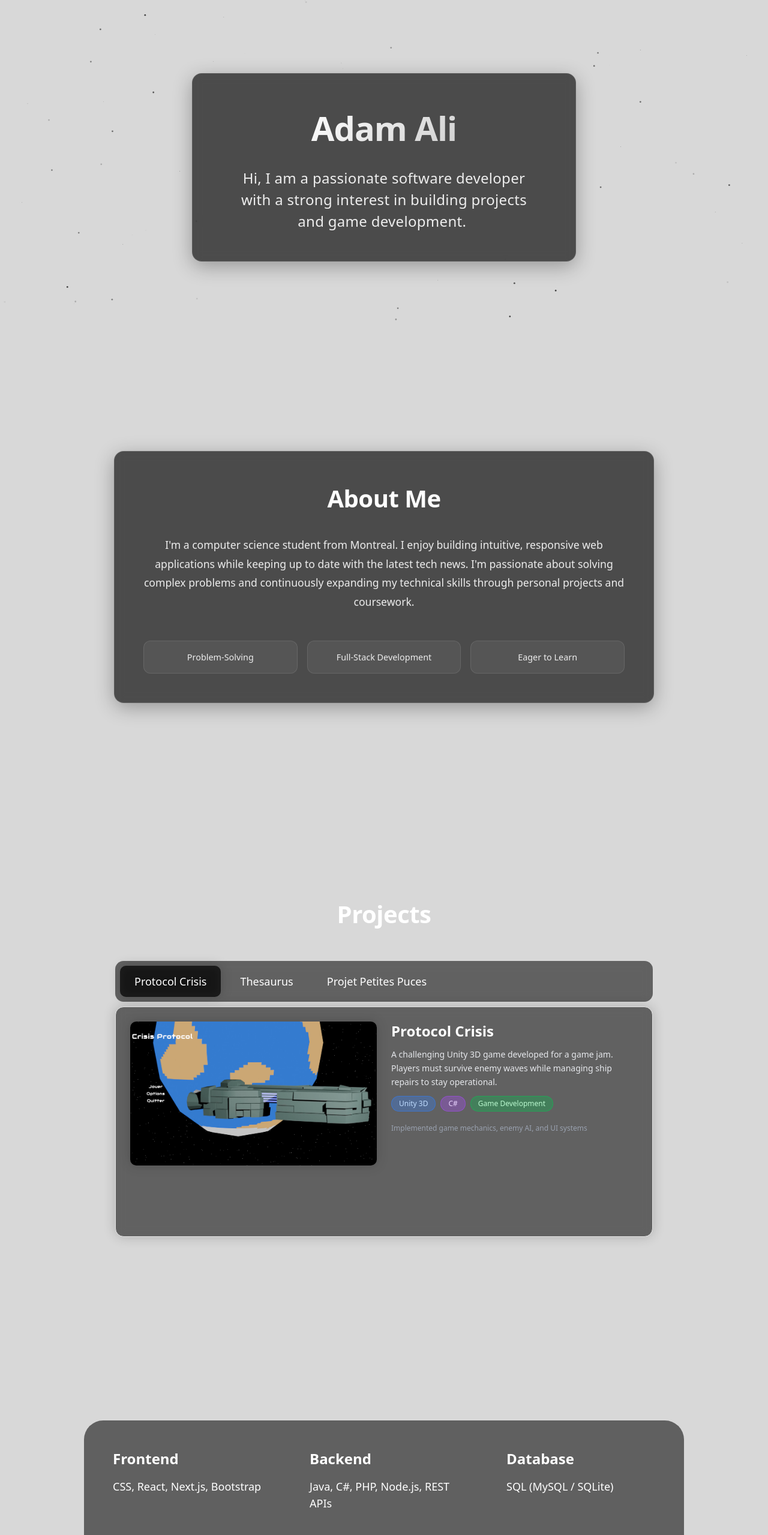
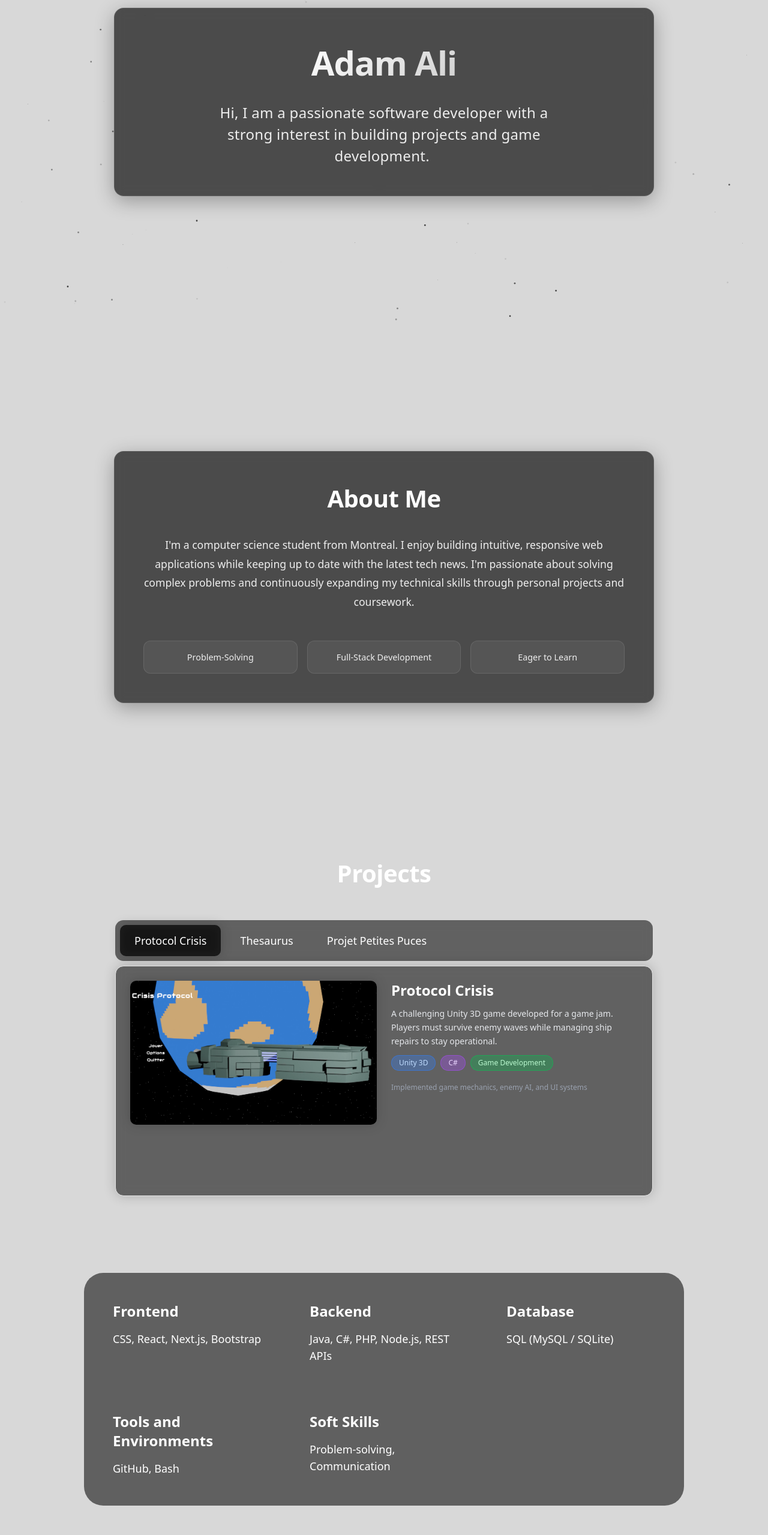
Before and after one commit to AdamsConquest/Portfolio, a Next.js app in the folder portfolio/: page / in a window 1280 px wide. Shown: the part 238-2797 px from the top of the page at 60% size. Built offline with nearby package versions, Linux system fonts and the light colour scheme.

Commit message:
refactor: update layout and styling for sections in the portfolio

```diff
--- a/portfolio/app/components/aboutMe/aboutme.css
+++ b/portfolio/app/components/aboutMe/aboutme.css
@@ -1,10 +1,7 @@
 .about-me {
   display: flex;
   flex-direction: column;
-  position: absolute;
-  top: 50%;
-  left: 50%;
-  transform: translate(-50%, -50%);
+  position: relative;
   z-index: 10;
   color: white;
   text-align: center;
@@ -18,6 +15,7 @@
   border: 1px solid rgba(255, 255, 255, 0.1);
   gap: 1.5rem;
   box-shadow: 0 8px 32px rgba(0, 0, 0, 0.3);
+  margin: 0 auto;
 }
 
 @media (min-width: 768px) {
@@ -57,9 +55,17 @@
 
 .about-highlights {
   display: grid;
-  grid-template-columns: repeat(auto-fit, minmax(150px, 1fr));
-  gap: 1rem;
-  margin-top: 1rem;
+  grid-template-columns: repeat(1, 1fr);
+  gap: 0.75rem;
+  margin-top: 0.75rem;
+}
+
+@media (min-width: 480px) {
+  .about-highlights {
+    grid-template-columns: repeat(3, 1fr);
+    gap: 1rem;
+    margin-top: 1rem;
+  }
 }
 
 .highlight-item {
@@ -67,13 +73,20 @@
   flex-direction: column;
   align-items: center;
   gap: 0.5rem;
-  padding: 1rem;
+  padding: 0.75rem;
   background: rgba(255, 255, 255, 0.05);
   border: 1px solid rgba(255, 255, 255, 0.1);
   border-radius: 0.75rem;
-  font-size: 0.9rem;
+  font-size: 0.85rem;
   color: rgba(255, 255, 255, 0.9);
   transition: all 0.3s ease;
+}
+
+@media (min-width: 768px) {
+  .highlight-item {
+    padding: 1rem;
+    font-size: 0.9rem;
+  }
 }
 
 .highlight-item:hover {
--- a/portfolio/app/components/contactMe/contactMe.css
+++ b/portfolio/app/components/contactMe/contactMe.css
@@ -1,20 +1,18 @@
 .contact-container {
-  position: absolute;
-  top: 50%;
-  left: 50%;
-  transform: translate(-50%, -50%);
+  position: relative;
   z-index: 10;
   width: 90%;
   max-width: 800px;
   display: grid;
   grid-template-columns: 1fr;
-  gap: 2rem;
+  gap: 1.5rem;
+  margin: 0 auto;
 }
 
 @media (min-width: 768px) {
   .contact-container {
     grid-template-columns: 1fr 1fr;
-    gap: 3rem;
+    gap: 2rem;
   }
 }
 
@@ -24,7 +22,7 @@
   border: 1px solid rgba(255, 255, 255, 0.1);
   backdrop-filter: blur(8px);
   -webkit-backdrop-filter: blur(8px);
-  padding: 2rem;
+  padding: 1.5rem;
   box-shadow: 0 8px 32px rgba(0, 0, 0, 0.3);
 }
 
@@ -35,16 +33,17 @@
 }
 
 .contact-container h2 {
-  font-size: 2rem;
+  font-size: 1.5rem;
   font-weight: 700;
   color: #ffffff;
-  margin: 0 0 1rem 0;
+  margin: 0 0 0.75rem 0;
   letter-spacing: -0.5px;
 }
 
 @media (min-width: 768px) {
   .contact-container h2 {
-    font-size: 2.2rem;
+    font-size: 2rem;
+    margin: 0 0 1rem 0;
   }
 }
 
@@ -174,14 +173,15 @@
   border: 1px solid rgba(255, 255, 255, 0.1);
   backdrop-filter: blur(8px);
   -webkit-backdrop-filter: blur(8px);
-  padding: 2rem;
+  padding: 1.5rem;
   box-shadow: 0 8px 32px rgba(0, 0, 0, 0.3);
-  gap: 1.5rem;
+  gap: 1rem;
 }
 
 @media (min-width: 768px) {
   .social-container {
     padding: 2.5rem;
+    gap: 1.5rem;
   }
 }
 
--- a/portfolio/app/components/header/name.css
+++ b/portfolio/app/components/header/name.css
@@ -1,13 +1,10 @@
 .home-container {
-  position: absolute;
-  top: 45%;
-  left: 50%;
-  transform: translateX(-50%);
+  position: relative;
   z-index: 10;
   background: rgba(17, 17, 17, 0.7);
   backdrop-filter: blur(8px);
   -webkit-backdrop-filter: blur(8px);
-  padding: 2.5rem 3rem;
+  padding: 2rem;
   border-radius: 1rem;
   border: 1px solid rgba(255, 255, 255, 0.1);
   display: flex;
@@ -17,13 +14,13 @@
   width: 90%;
   max-width: 900px;
   box-shadow: 0 8px 32px rgba(0, 0, 0, 0.3);
+  margin: 0 auto;
 }
 
 @media (min-width: 768px) {
   .home-container {
     padding: 3rem 4rem;
     gap: 1.5rem;
-    width: auto;
   }
 }
 
--- a/portfolio/app/components/projects/projects.css
+++ b/portfolio/app/components/projects/projects.css
@@ -76,17 +76,15 @@
   flex-direction: column;
   align-items: center;
   justify-content: center;
-  min-height: 100vh;
-  padding: 1rem;
-  padding-top: 3rem;
+  width: 100%;
+  padding: 0 1rem;
   position: relative;
   z-index: 10;
 }
 
 @media (min-width: 768px) {
   .animated-tabs-container {
-    padding: 2rem;
-    padding-top: 4rem;
+    padding: 0 2rem;
   }
 }
 
--- a/portfolio/app/components/skills/skills.css
+++ b/portfolio/app/components/skills/skills.css
@@ -3,29 +3,48 @@
   flex-direction: column;
   align-items: center;
   justify-content: center;
-  min-height: 100vh;
-  padding: 1rem;
+  width: 100%;
+  padding: 0 1rem;
+}
+
+@media (min-width: 768px) {
+  .skills-container {
+    padding: 0 2rem;
+  }
 }
 
 .skills-h2 {
-  font-size: 2.5rem;
+  font-size: 2rem;
   font-weight: bold;
-  margin-bottom: 2rem;
+  margin-bottom: 1.5rem;
   color: white;
   text-align: center;
+}
+
+@media (min-width: 768px) {
+  .skills-h2 {
+    font-size: 2.5rem;
+    margin-bottom: 2rem;
+  }
 }
 
 .skills-grid {
   display: grid;
   grid-template-columns: repeat(1, 1fr);
-  padding: 0.5rem;
-  gap: 0.5rem;
+  padding: 0.75rem;
+  gap: 0.75rem;
   max-width: 1000px;
   width: 100%;
   background: rgba(17, 17, 17, 0.6);
   backdrop-filter: blur(4px);
   -webkit-backdrop-filter: blur(4px);
   border-radius: 1rem;
+}
+
+@media (min-width: 480px) {
+  .skills-grid {
+    grid-template-columns: repeat(2, 1fr);
+  }
 }
 
 @media (min-width: 768px) {
--- a/portfolio/app/globals.css
+++ b/portfolio/app/globals.css
@@ -146,3 +146,65 @@ body::-webkit-scrollbar {
     @apply bg-background text-foreground;
   }
 }
+
+/* Portfolio Section Styles */
+.portfolio-wrapper {
+  overflow-x: hidden;
+}
+
+.section-container {
+  position: relative;
+  min-height: 100vh;
+  min-height: 100dvh; /* Dynamic viewport height for mobile browsers */
+  display: flex;
+  align-items: center;
+  justify-content: center;
+  padding: 4rem 1rem;
+}
+
+/* Home section - full viewport */
+.section-home {
+  padding-top: 5rem;
+}
+
+/* Projects section needs more space on mobile */
+.section-projects {
+  min-height: auto;
+  padding: 4rem 1rem;
+}
+
+/* Skills section */
+.section-skills {
+  min-height: auto;
+  padding: 4rem 1rem;
+}
+
+/* Mobile-specific adjustments */
+@media (max-width: 768px) {
+  .section-container {
+    min-height: auto;
+    padding: 3rem 1rem;
+  }
+
+  .section-home {
+    min-height: 100vh;
+    min-height: 100dvh;
+    padding-top: 4rem;
+  }
+
+  .section-projects,
+  .section-skills {
+    padding: 2rem 0.75rem;
+  }
+}
+
+/* Small mobile devices */
+@media (max-width: 480px) {
+  .section-container {
+    padding: 2rem 0.5rem;
+  }
+
+  .section-home {
+    padding-top: 3rem;
+  }
+}
--- a/portfolio/app/page.tsx
+++ b/portfolio/app/page.tsx
@@ -11,27 +11,27 @@ import ContactMe from './components/contactMe/contactMe';
 export default function Home() {
   return (
 
-    <div>
+    <div className="portfolio-wrapper">
       <Background />
       <Navigation />
 
-      <section id="home" style={{ height: '100vh', position: 'relative' }}>
+      <section id="home" className="section-container section-home">
         <Name />
       </section>
 
-      <section id="about" style={{ height: '100vh', position: 'relative' }}>
+      <section id="about" className="section-container">
         <AboutMe />
       </section>
 
-      <section id="projects" style={{ height: '100vh', position: 'relative' }}>
+      <section id="projects" className="section-container section-projects">
         <AnimatedTabsDemo />
       </section>
 
-      <section id="skills" style={{ height: '100vh', position: 'relative' }}>
+      <section id="skills" className="section-container section-skills">
         <Skills />
       </section>
 
-      <section id="contact" style={{ height: '100vh', position: 'relative' }}>
+      <section id="contact" className="section-container">
         <ContactMe />
       </section>
     </div>
```
